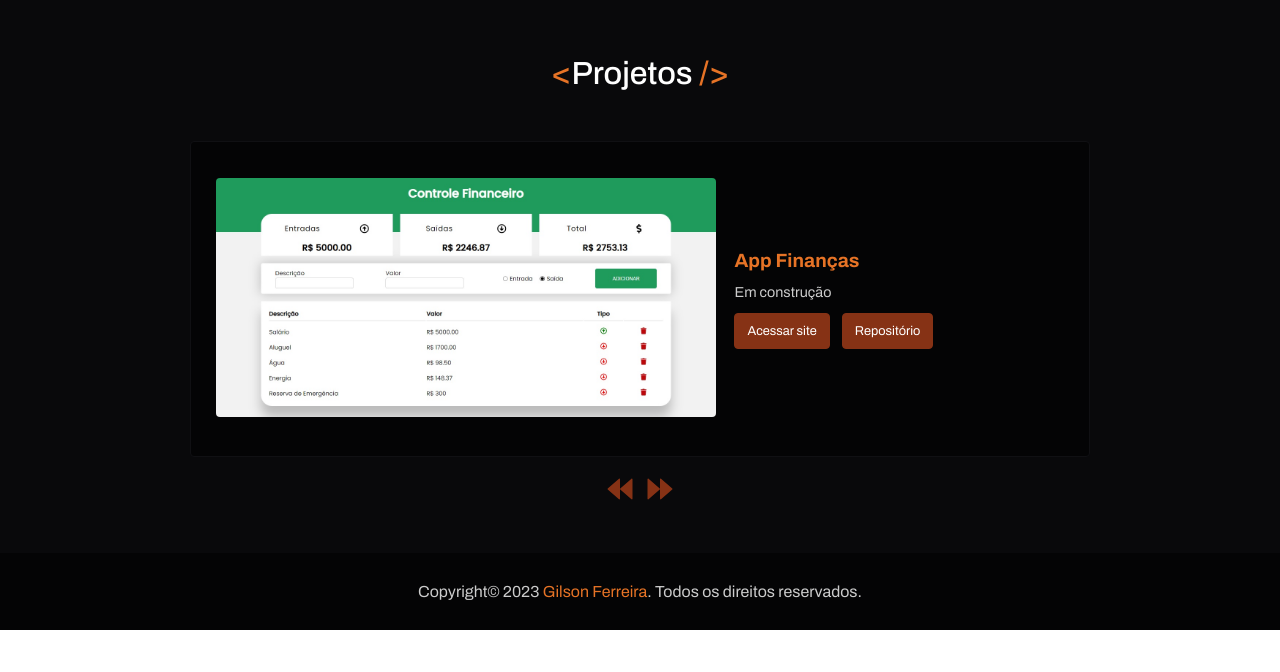
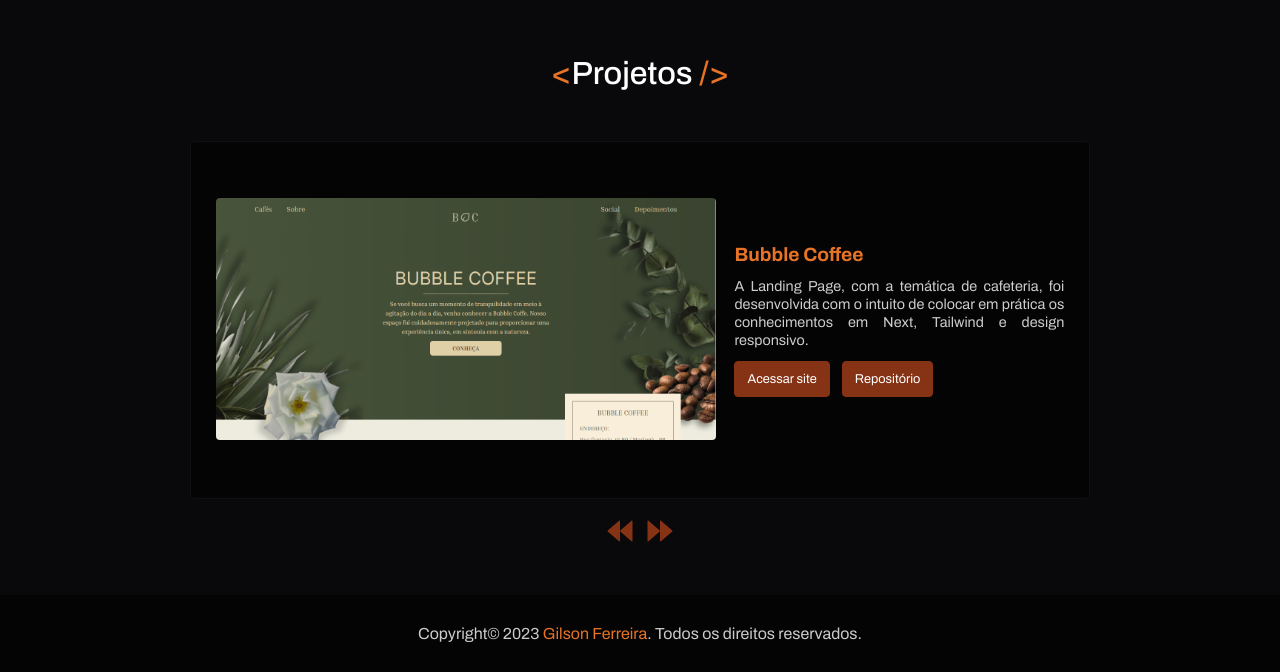
Before and after one commit to gilsonfsdev/portfolio, a React (Create React App) app: page / in a window 1280 px wide. Shown: the part 2158-2830 px from the top of the page. Before the commit the page ends 2788 px from the top, so only its background shows below. Built offline with nearby package versions, Linux system fonts and the light colour scheme.

Commit message:
update projetos

```diff
--- a/src/pages/Projetos/Projetos.js
+++ b/src/pages/Projetos/Projetos.js
@@ -4,6 +4,8 @@ import { useRef } from 'react';
 
 // imagens
 import  ControleFinanceiro  from '../../images/ControleFinanceiro.jpg';
+import bubblecoffee from '../../images/bubblecoffee.png';
+import EmConstrucao from '../../images/EmConstrucao.png';
 
 // ícones
 import {AiOutlineBackward } from 'react-icons/ai'
@@ -18,26 +20,26 @@ const Projetos = () => {
       {
         id:1,
         id2: 11,
-        title: "App Finanças",
-        imagem: ControleFinanceiro,
-        description: "Em construção",
-        link: "/",
-        repositorio: 'https://github.com/gilsonfsdev'
+        title: "Bubble Coffee",
+        imagem: bubblecoffee,
+        description: "A Landing Page, com a temática de cafeteria, foi desenvolvida com o intuito de colocar em prática os conhecimentos em Next, Tailwind e design responsivo.",
+        link: "https://coffeeshop-gilsonfsdev.vercel.app/",
+        repositorio: 'https://github.com/gilsonfsdev/coffeeshop'
       },
       {
         id:2,
         id2: 22,
-        title: "Projeto 2",
+        title: "Controle Financeiro",
         imagem: ControleFinanceiro,
-        description: "Em construção ",
-        link: "/",
-        repositorio:'https://github.com/gilsonfsdev'
+        description: "Aplicação para controle financeiro, na qual pude entender de forma prática as passagens de props, os hooks useState e useEffect, e a dinâmica do formulário. Para armazenamento utilizei a localStorage e para estilização optei pelo Styled Components. ",
+        link: "https://app-financ-control.vercel.app/",
+        repositorio:'https://github.com/gilsonfsdev/controle-financeiro'
       },
       {
         id:3,
         id2: 33,
         title: "Projeto 3",
-        imagem: ControleFinanceiro,
+        imagem: EmConstrucao,
         description: "Em construção ",
         link: "/",
         repositorio:'https://github.com/gilsonfsdev'
@@ -46,7 +48,7 @@ const Projetos = () => {
         id:4,
         id2: 44,
         title: "Projeto 4",
-        imagem: ControleFinanceiro,
+        imagem: EmConstrucao,
         description: "Em construção ",
         link: "/",
         repositorio:'https://github.com/gilsonfsdev'
```
Also changed, not shown: src/images/EmConstrucao.png (added), src/images/bubblecoffee.png (added).
